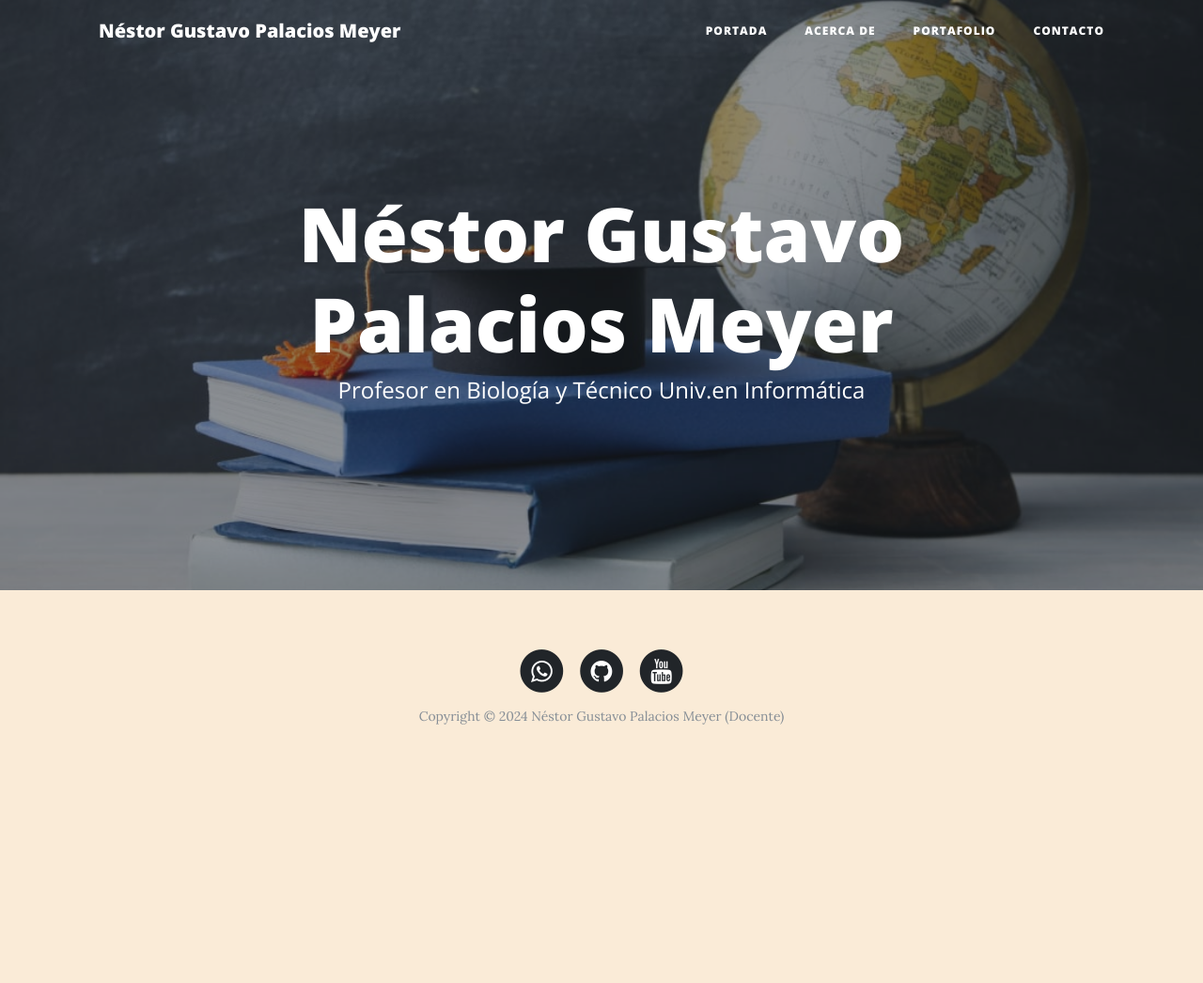
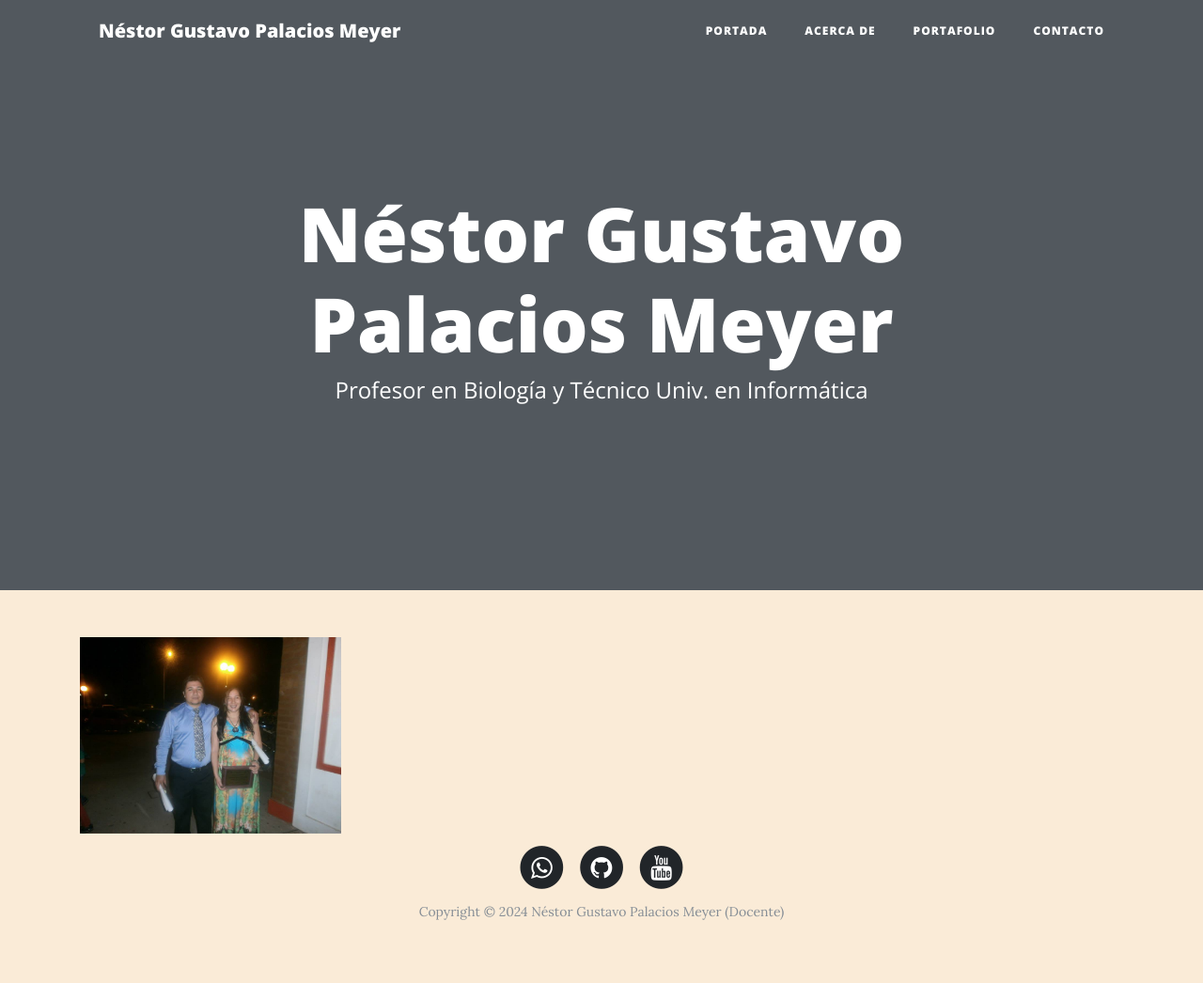
Before and after one commit to gustavopalaciosTecno/Blog_personal, a Django app: page / in a window 1280 px wide. Shown: the whole page at 94% size. Before the commit the page ends 771 px from the top, so only its background shows below. Run offline with Django 4.2, Linux system fonts and the light colour scheme; some libraries are stand-ins or nearby versions.

Commit message:
Nuevos cambios

```diff
--- a/webpersonal/core/templates/core/home.html
+++ b/webpersonal/core/templates/core/home.html
@@ -1,10 +1,35 @@
 {% extends 'core/base.html' %}
+
+{% load static %}
 
 {% block title %}Portada{% endblock %}
 
-{% block background %}{% load static %}{% static 'core/img/educacion2.jpg' %}{% endblock %}
+
+    <style>
+        body {
+            background: url("{% static 'core/img/educacion2.jpg' %}") no-repeat center center fixed;
+            background-size: cover;
+        }
+    </style>
+
 
 {% block headers %}
-<h1>Néstor Gustavo Palacios Meyer</h1>
-<span class="subheading">Profesor en Biología y Técnico Univ.en Informática</span>
+    <h1>Néstor Gustavo Palacios Meyer</h1>
+    <span class="subheading">Profesor en Biología y Técnico Univ. en Informática</span>
 {% endblock %}
+
+{% block content %}
+    <div id="carouselExampleSlidesOnly" class="carousel slide" data-ride="carousel">
+        <div class="carousel-inner">
+            <div class="carousel-item active">
+                <img src="{% static 'core/img/pareja.jpg' %}" class="d-block w-25" alt="primera foto">
+            </div>
+            <div class="carousel-item">
+                <img src="{% static 'core/img/pareja2.jpg' %}" class="d-block w-25" alt="segunda foto">
+            </div>
+            <div class="carousel-item">
+                <img src="{% static 'core/img/suegro.jpg' %}" class="d-block w-25" alt="mi mujer y mi suegro">
+            </div>
+        </div>
+    </div>
+{% endblock %}
```
Also changed, not shown: webpersonal/core/static/core/img/pareja.jpg (added), webpersonal/core/static/core/img/pareja2.jpg (added), webpersonal/core/static/core/img/suegro.jpg (added).
